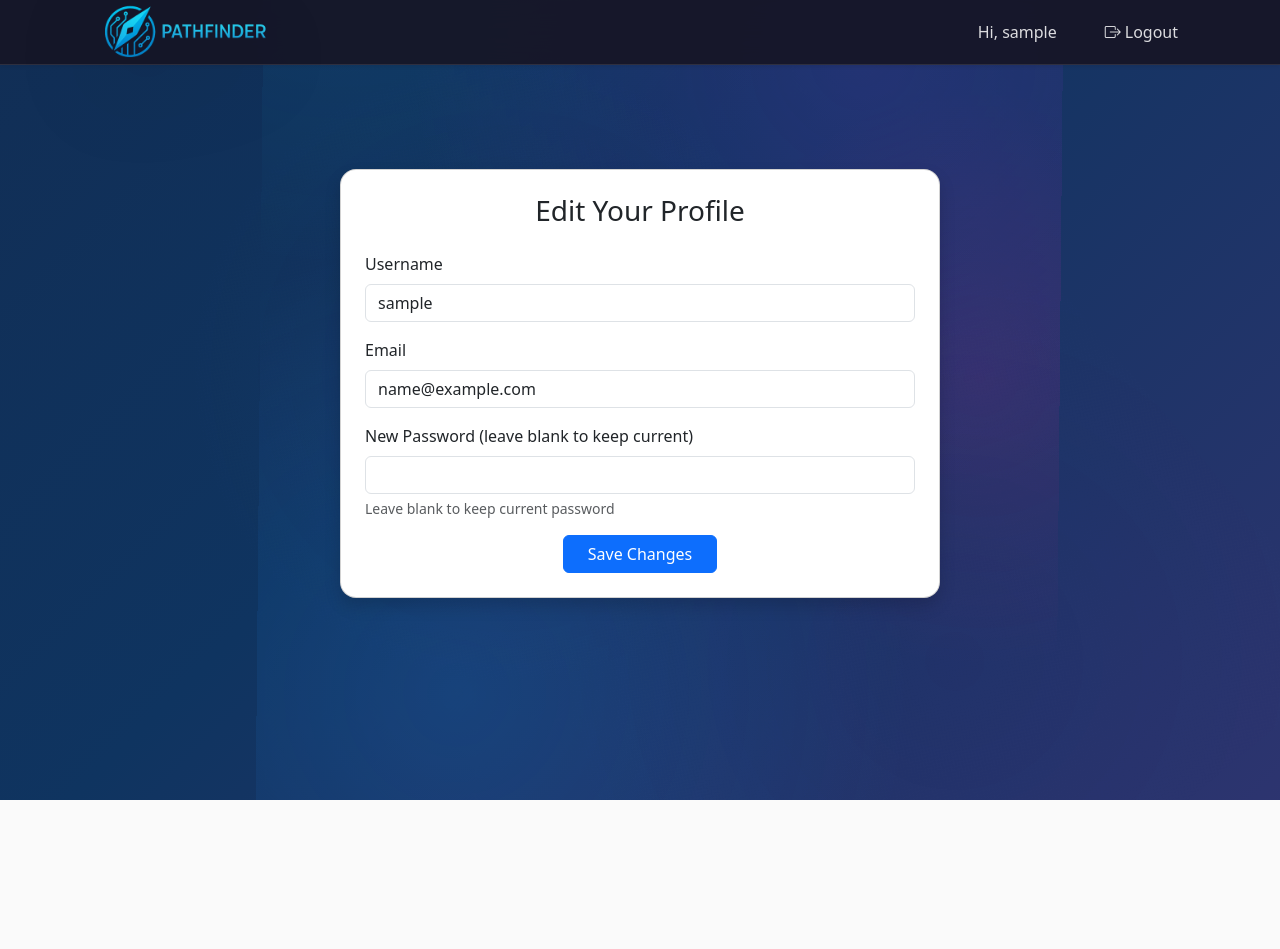
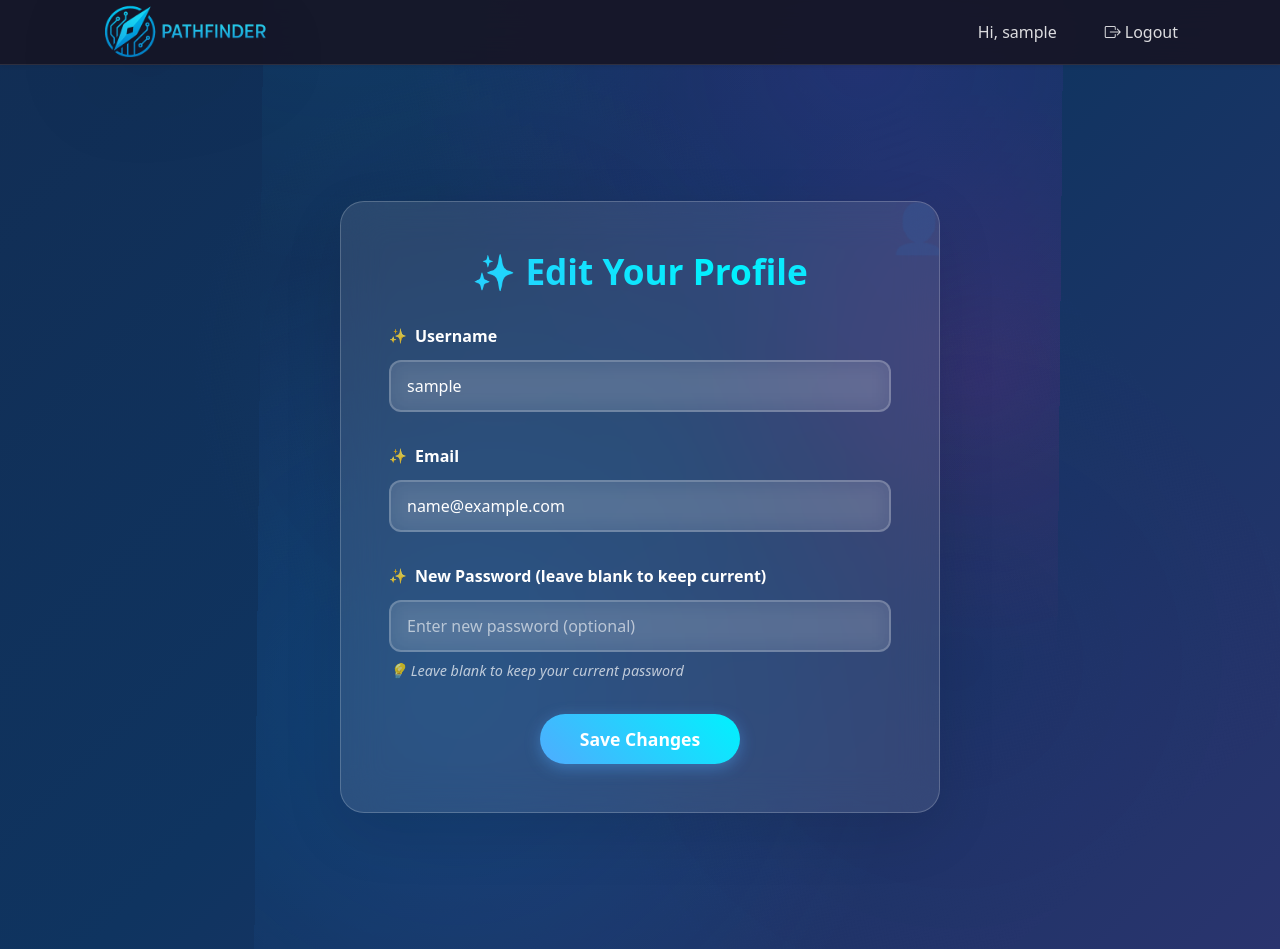
Before and after one commit to codingburgas/2425-11-g-pp-student-practices-assignment-team10, a Flask app: page /edit-profile in a window 1280 px wide. Before the commit the page ends 800 px from the top, so only its background shows below. Run offline with Flask 3, Linux system fonts and the light colour scheme; the visitor is signed in with stand-in values (Sample User, id 1); parts of the project's set-up code (start-up, migrations or seed data) failed here and were passed over; some libraries are stand-ins or nearby versions.

Commit message:
Add design to the edit profile page

```diff
--- a/flaskProject/templates/edit_profile.html
+++ b/flaskProject/templates/edit_profile.html
@@ -2,27 +2,235 @@
 
 {% block title %}Edit Profile{% endblock %}
 
+{% block styles %}
+<style>
+    .profile-form-container {
+        background: rgba(255, 255, 255, 0.1);
+        backdrop-filter: blur(20px);
+        border-radius: 24px;
+        border: 1px solid rgba(255, 255, 255, 0.2);
+        box-shadow: 0 20px 60px rgba(0, 0, 0, 0.1);
+        padding: 3rem;
+        margin: 2rem auto;
+        max-width: 600px;
+        animation: formFadeIn 0.8s ease-out;
+        position: relative;
+        overflow: hidden;
+    }
+
+    .profile-form-container::before {
+        content: '';
+        position: absolute;
+        top: 0;
+        left: -100%;
+        width: 100%;
+        height: 100%;
+        background: linear-gradient(90deg, transparent, rgba(255, 255, 255, 0.05), transparent);
+        animation: formShimmer 4s ease-in-out infinite;
+    }
+
+    @keyframes formFadeIn {
+        from {
+            opacity: 0;
+            transform: translateY(40px) scale(0.95);
+        }
+        to {
+            opacity: 1;
+            transform: translateY(0) scale(1);
+        }
+    }
+
+    @keyframes formShimmer {
+        0% { left: -100%; }
+        50% { left: 100%; }
+        100% { left: 100%; }
+    }
+
+    .profile-form-container h3 {
+        font-weight: 700;
+        margin-bottom: 2rem;
+        font-size: 2.2rem;
+        color: white;
+        text-align: center;
+        background: linear-gradient(45deg, #4facfe, #00f2fe, #4facfe);
+        background-size: 200% 200%;
+        animation: titleShine 3s ease-in-out infinite;
+        -webkit-background-clip: text;
+        background-clip: text;
+        -webkit-text-fill-color: transparent;
+        position: relative;
+    }
+
+    @keyframes titleShine {
+        0% { background-position: 0% 50%; }
+        50% { background-position: 100% 50%; }
+        100% { background-position: 0% 50%; }
+    }
+
+    .form-label {
+        color: white !important;
+        font-weight: 600;
+        margin-bottom: 0.75rem;
+        font-size: 1rem;
+        display: flex;
+        align-items: center;
+        gap: 0.5rem;
+    }
+
+    .form-label::before {
+        content: '✨';
+        font-size: 0.9rem;
+        opacity: 0.8;
+    }
+
+    .form-control {
+        background: rgba(255, 255, 255, 0.1) !important;
+        border: 2px solid rgba(255, 255, 255, 0.2) !important;
+        border-radius: 12px !important;
+        color: white !important;
+        padding: 0.75rem 1rem !important;
+        font-size: 1rem !important;
+        transition: all 0.3s cubic-bezier(0.4, 0, 0.2, 1) !important;
+        backdrop-filter: blur(10px);
+    }
+
+    .form-control:focus {
+        background: rgba(255, 255, 255, 0.15) !important;
+        border-color: #4facfe !important;
+        box-shadow: 0 0 0 0.2rem rgba(79, 172, 254, 0.25), 0 4px 20px rgba(79, 172, 254, 0.2) !important;
+        transform: translateY(-2px);
+    }
+
+    .form-control::placeholder {
+        color: rgba(255, 255, 255, 0.6) !important;
+    }
+
+    .form-text {
+        color: rgba(255, 255, 255, 0.7) !important;
+        font-size: 0.9rem;
+        margin-top: 0.5rem;
+        font-style: italic;
+    }
+
+    .btn-primary {
+        background: linear-gradient(45deg, #4facfe, #00f2fe) !important;
+        border: none !important;
+        border-radius: 50px !important;
+        padding: 0.75rem 2.5rem !important;
+        font-weight: 600 !important;
+        font-size: 1.1rem !important;
+        color: white !important;
+        box-shadow: 0 4px 15px rgba(79, 172, 254, 0.4);
+        transition: all 0.3s cubic-bezier(0.4, 0, 0.2, 1);
+        position: relative;
+        overflow: hidden;
+    }
+
+    .btn-primary::before {
+        content: '';
+        position: absolute;
+        top: 0;
+        left: -100%;
+        width: 100%;
+        height: 100%;
+        background: linear-gradient(90deg, transparent, rgba(255, 255, 255, 0.2), transparent);
+        transition: left 0.5s ease;
+    }
+
+    .btn-primary:hover::before {
+        left: 100%;
+    }
+
+    .btn-primary:hover {
+        transform: translateY(-3px) !important;
+        box-shadow: 0 8px 25px rgba(79, 172, 254, 0.6) !important;
+        background: linear-gradient(45deg, #5bb6ff, #1af5ff) !important;
+    }
+
+    .btn-primary:active {
+        transform: translateY(-1px) !important;
+    }
+
+    .mb-3 {
+        margin-bottom: 2rem !important;
+        position: relative;
+    }
+
+    .profile-icon {
+        position: absolute;
+        top: -10px;
+        right: -10px;
+        font-size: 3rem;
+        opacity: 0.1;
+        color: #4facfe;
+        animation: iconFloat 6s ease-in-out infinite;
+    }
+
+    @keyframes iconFloat {
+        0%, 100% { transform: translateY(0px) rotate(0deg); }
+        50% { transform: translateY(-10px) rotate(5deg); }
+    }
+
+    /* Responsive design */
+    @media (max-width: 768px) {
+        .profile-form-container {
+            padding: 2rem 1.5rem;
+            margin: 1rem;
+            border-radius: 20px;
+        }
+
+        .profile-form-container h3 {
+            font-size: 1.8rem;
+        }
+
+        .btn-primary {
+            padding: 0.7rem 2rem !important;
+            font-size: 1rem !important;
+        }
+    }
+
+    /* Input focus animations */
+    .form-control:focus + .form-text {
+        color: #4facfe !important;
+        transform: translateX(10px);
+    }
+
+    /* Success state styling */
+    .form-control.is-valid {
+        border-color: #28a745 !important;
+        background: rgba(40, 167, 69, 0.1) !important;
+    }
+
+    /* Error state styling */
+    .form-control.is-invalid {
+        border-color: #dc3545 !important;
+        background: rgba(220, 53, 69, 0.1) !important;
+    }
+</style>
+{% endblock %}
+
 {% block content %}
 <div class="container py-5">
-<div class="card mx-auto shadow p-4 rounded-4" style="max-width: 600px;">
-<h3 class="mb-4 text-center">Edit Your Profile</h3>
+    <div class="profile-form-container">
+        <div class="profile-icon">👤</div>
+        <h3>✨ Edit Your Profile</h3>
         <form method="POST">
             {{ form.hidden_tag() }}
 
             <div class="mb-3">
                 {{ form.username.label(class="form-label") }}
-                {{ form.username(class="form-control") }}
+                {{ form.username(class="form-control", placeholder="Enter your username") }}
             </div>
 
             <div class="mb-3">
                 {{ form.email.label(class="form-label") }}
-                {{ form.email(class="form-control") }}
+                {{ form.email(class="form-control", placeholder="Enter your email address") }}
             </div>
 
             <div class="mb-3">
                 {{ form.password.label(class="form-label") }}
-                {{ form.password(class="form-control") }}
-<div class="form-text">Leave blank to keep current password</div>
+                {{ form.password(class="form-control", placeholder="Enter new password (optional)") }}
+                <div class="form-text">💡 Leave blank to keep your current password</div>
             </div>
 
             <div class="text-center">
```
Lines whose indentation alone changed are shown as unchanged.
